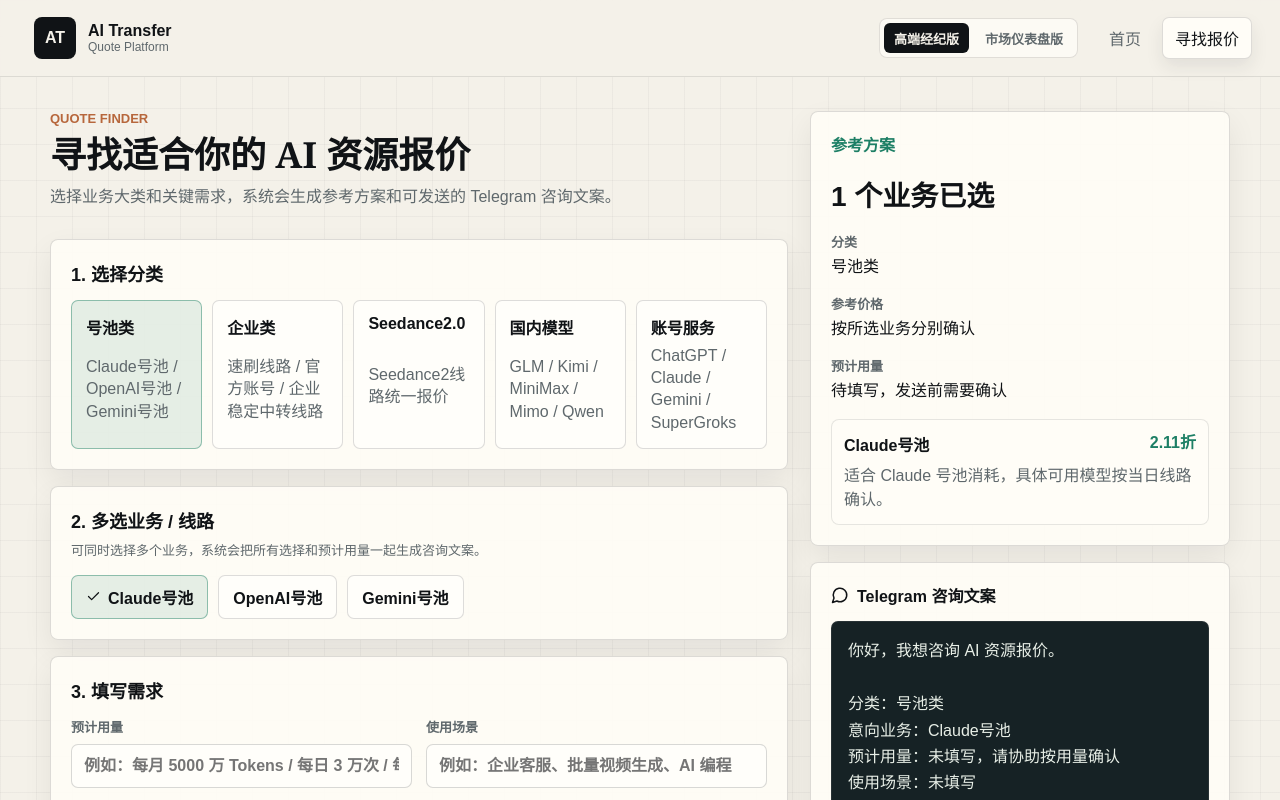
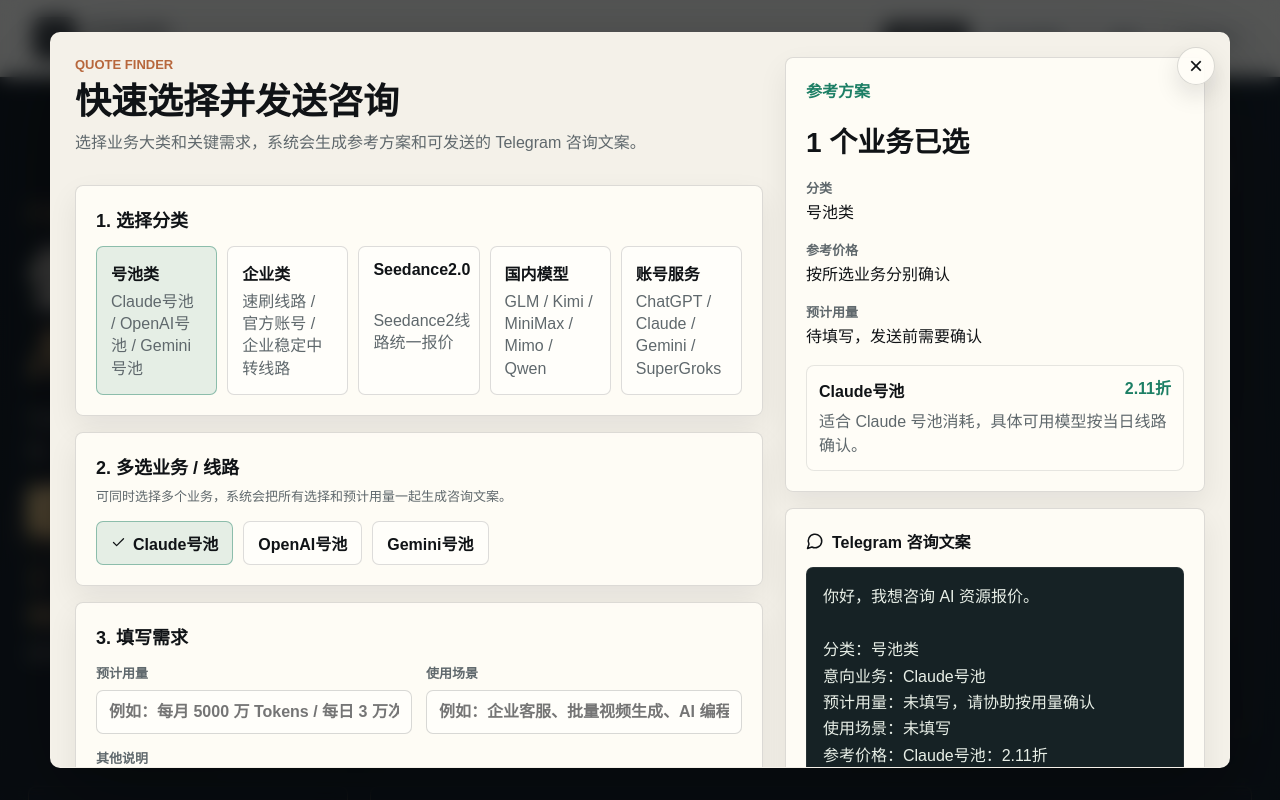
Before and after one commit to LegionZYX/ai-transfer-quote-platform, a React (Vite) app: page / in a window 1280 px wide. Both pictures are taken after a click on the button "咨询该业务价格". Shown: the top 800 px of the page. Built offline with nearby package versions, Linux system fonts and the light colour scheme.

Commit message:
Open consultation as quick modal

```diff
--- a/src/App.jsx
+++ b/src/App.jsx
@@ -172,6 +172,7 @@
   const [designVersion, setDesignVersion] = useState("premium");
   const [selectedCategory, setSelectedCategory] = useState("pool");
   const [selectedProductIds, setSelectedProductIds] = useState(["pool-claude"]);
+  const [quoteModalOpen, setQuoteModalOpen] = useState(false);
   const [demand, setDemand] = useState({
     usage: "",
     scenario: "",
@@ -222,6 +223,15 @@
       return;
     }
 
+    if (view === "quote") {
+      setQuoteModalOpen(true);
+      setActiveViewState("home");
+      if (window.location.pathname !== "/") {
+        window.history.pushState({}, "", "/");
+      }
+      return;
+    }
+
     setActiveViewState(view);
 
     if (window.location.pathname !== "/") {
@@ -235,7 +245,7 @@
       : listedProducts.find((item) => item.category === categoryId);
     setSelectedCategory(categoryId);
     setSelectedProductIds(nextProduct ? [nextProduct.id] : []);
-    setActiveView("quote");
+    setQuoteModalOpen(true);
   }
 
   function updateProduct(productId, patch) {
@@ -328,7 +338,7 @@
             setActiveView={setActiveView}
           />
         )}
-        {activeView === "quote" && (
+        {quoteModalOpen && (
           <QuoteFinder
             categories={categories}
             products={listedProducts}
@@ -345,6 +355,7 @@
             setSelectedCategory={selectCategory}
             setSelectedProductIds={setSelectedProductIds}
             copyTelegramText={copyTelegramText}
+            onClose={() => setQuoteModalOpen(false)}
           />
         )}
         {activeView === "admin" && (
@@ -865,7 +876,8 @@
   setTelegramText,
   setSelectedCategory,
   setSelectedProductIds,
-  copyTelegramText
+  copyTelegramText,
+  onClose
 }) {
   const visibleProducts = products.filter((item) => item.category === selectedCategory);
   const selectedProducts = selectedProductIds
@@ -898,12 +910,32 @@
     window.alert(selectedProducts.length === 0 ? "请先选择至少一个业务或线路。" : "请先填写预计用量，再发送咨询。");
   }
 
+  useEffect(() => {
+    function handleKeydown(event) {
+      if (event.key === "Escape") onClose();
+    }
+
+    window.addEventListener("keydown", handleKeydown);
+    return () => window.removeEventListener("keydown", handleKeydown);
+  }, [onClose]);
+
   return (
-    <section className="workspace-layout">
+    <div className="quote-modal-backdrop" role="presentation" onMouseDown={onClose}>
+      <section
+        className="quote-modal"
+        role="dialog"
+        aria-modal="true"
+        aria-labelledby="quote-modal-title"
+        onMouseDown={(event) => event.stopPropagation()}
+      >
+        <button className="quote-modal-close" type="button" onClick={onClose} aria-label="关闭咨询弹窗">
+          ×
+        </button>
+        <div className="workspace-layout quote-modal-layout">
           <div className="quote-panel">
         <div className="section-heading compact">
           <span>Quote Finder</span>
-          <h1>寻找适合你的 AI 资源报价</h1>
+          <h1 id="quote-modal-title">快速选择并发送咨询</h1>
           <p>选择业务大类和关键需求，系统会生成参考方案和可发送的 Telegram 咨询文案。</p>
         </div>
 
@@ -1030,7 +1062,9 @@
           </div>
             </div>
           </aside>
+        </div>
       </section>
+    </div>
   );
 }
 
--- a/src/styles.css
+++ b/src/styles.css
@@ -471,6 +471,51 @@
   gap: 22px;
 }
 
+.quote-modal-backdrop {
+  position: fixed;
+  inset: 0;
+  z-index: 90;
+  display: grid;
+  place-items: center;
+  padding: 22px;
+  background: rgba(10, 12, 15, 0.68);
+  backdrop-filter: blur(10px);
+}
+
+.quote-modal {
+  position: relative;
+  width: min(1180px, 100%);
+  max-height: min(92vh, 940px);
+  overflow: auto;
+  border: 1px solid rgba(244, 241, 233, 0.22);
+  border-radius: 10px;
+  background: var(--paper);
+  box-shadow: 0 30px 90px rgba(0, 0, 0, 0.34);
+}
+
+.quote-modal-layout {
+  padding: 24px;
+}
+
+.quote-modal-close {
+  position: sticky;
+  top: 14px;
+  z-index: 2;
+  float: right;
+  display: grid;
+  width: 38px;
+  height: 38px;
+  margin: 14px 14px -52px 0;
+  place-items: center;
+  border: 1px solid rgba(16, 19, 22, 0.16);
+  border-radius: 50%;
+  background: rgba(255, 253, 247, 0.94);
+  color: var(--ink);
+  font-size: 24px;
+  line-height: 1;
+  box-shadow: 0 10px 24px rgba(16, 19, 22, 0.12);
+}
+
 .quote-panel,
 .result-panel,
 .admin-layout {
@@ -2136,6 +2181,24 @@
     font-size: 26px;
   }
 
+  .quote-modal-backdrop {
+    padding: 10px;
+  }
+
+  .quote-modal {
+    max-height: 94vh;
+  }
+
+  .quote-modal-layout {
+    grid-template-columns: 1fr;
+    padding: 18px;
+  }
+
+  .quote-modal-close {
+    top: 8px;
+    margin: 10px 10px -46px 0;
+  }
+
   .hero-console {
     min-height: auto;
   }
```
Lines whose indentation alone changed are shown as unchanged.
